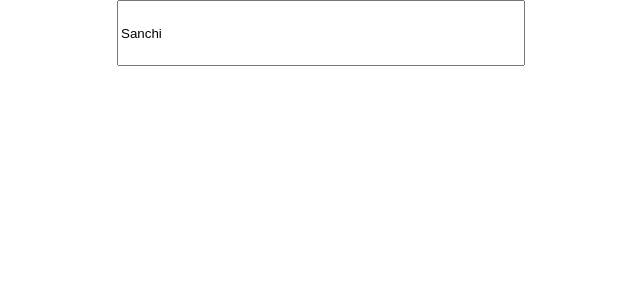
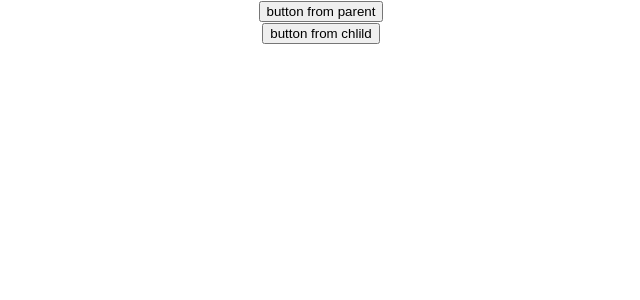
Before and after one commit to purab/mysql-dump-email, a React (Create React App) app: page / in a window 1280 px wide. Shown: the top 300 px of the page, without its empty margins (319-959 px from the left). Built offline with nearby package versions, Linux system fonts and the light colour scheme.

Commit message:
added useImperative hook sample code..

```diff
--- a/src/App.js
+++ b/src/App.js
@@ -1,13 +1,11 @@
 
 import './App.css';
-import LayoutSample from './UseLayout/LayoutSample';
-
-
+import ImperativeHandle from './UseImperativeHandle/ImperativeHandle';
 
 function App() {
   return (
     <div className="App">
-      <LayoutSample/>
+      <ImperativeHandle />
     </div>
   );
 }
--- /dev/null
+++ b/src/UseImperativeHandle/Button.js
@@ -0,0 +1,23 @@
+import React, { forwardRef, useImperativeHandle, useState } from 'react';
+
+const Button = forwardRef((props,ref) => {
+    const [toggle,setToggle] = useState(false);
+
+    useImperativeHandle(ref, ()=> ({
+        alterToggle() {
+            setToggle(!toggle);
+        }
+    }))
+
+    return (
+        <>
+        <div>
+            <button >button from chlild</button>
+
+        </div>
+        {toggle && <span>Toggle</span>}
+        </>
+    );
+});
+
+export default Button;
--- /dev/null
+++ b/src/UseImperativeHandle/ImperativeHandle.js
@@ -0,0 +1,16 @@
+import React, {useRef} from 'react';
+import Button from './Button';
+
+const ImperativeHandle = () => {
+    const buttonRef = useRef(null)
+    return (
+        <div>
+            <button onClick={()=>{
+                buttonRef.current.alterToggle();
+            }}>button from parent</button>
+            <Button ref={buttonRef} />
+        </div>
+    );
+};
+
+export default ImperativeHandle;
```
